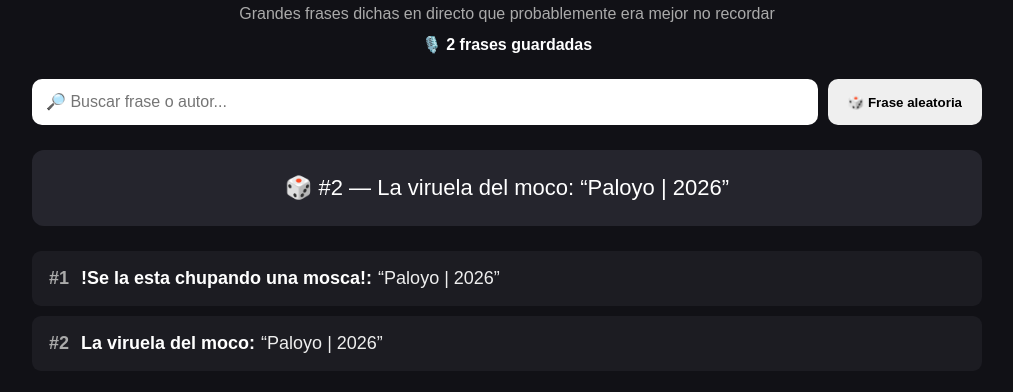
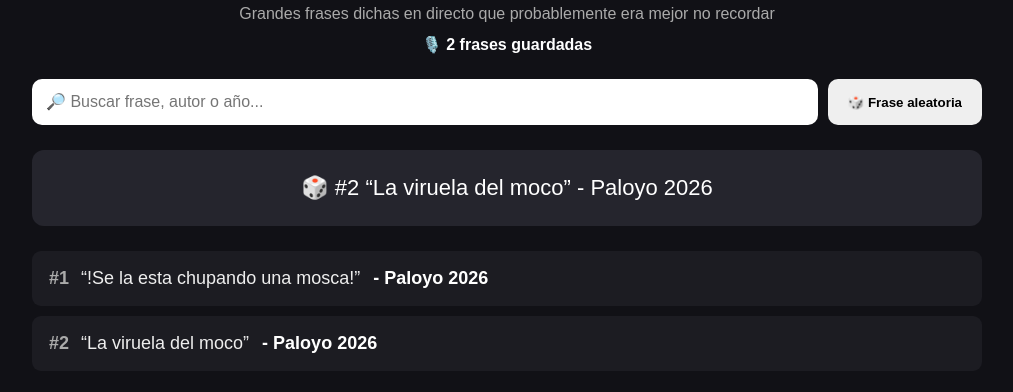
Before and after one commit to Paloyo-cat/Fraseario-Paloyo-y-amigos, a plain HTML site: page index.html in a window 1280 px wide. Both pictures are taken after a click on the button "🎲 Frase aleatoria". Shown: the part 110-502 px from the top of the page, without its empty margins (133-1146 px from the left). Drawn offline with Linux system fonts and the light colour scheme.

Commit message:
modificacion de formato del comando

```diff
--- a/index.html
+++ b/index.html
@@ -89,13 +89,13 @@
       margin-right: 12px;
     }
 
+    .texto-frase {
+      color: #eee;
+    }
+
     .autor {
       font-weight: bold;
-      margin-right: 6px;
-    }
-
-    .texto-frase {
-      color: #eee;
+      margin-left: 8px;
     }
 
     @media (max-width: 600px) {
@@ -129,7 +129,7 @@
       <input
         id="buscar"
         type="text"
-        placeholder="🔎 Buscar frase o autor..."
+        placeholder="🔎 Buscar frase, autor o año..."
       >
 
       <button onclick="fraseAleatoria()">
@@ -153,27 +153,44 @@
       .then(respuesta => respuesta.text())
       .then(texto => {
 
-         const lineas = texto
+        const lineas = texto
           .split(/\r?\n/)
           .map(linea => linea.trim())
-          .filter(linea => linea.length > 0 && linea !== "#");
+          .filter(linea =>
+            linea.length > 0 &&
+            linea !== "#"
+          );
 
         frases = lineas.map((linea, indice) => {
 
+          const partes = linea.split("|");
+
+          let frase = "";
           let autor = "";
-          let frase = linea;
+          let anio = "";
 
-          const separador = linea.indexOf("|");
+          if (partes.length >= 3) {
 
-          if (separador >= 0) {
-            autor = linea.substring(0, separador).trim();
-            frase = linea.substring(separador + 1).trim();
+            frase = partes[0].trim();
+            autor = partes[1].trim();
+            anio = partes[2].trim();
+
+          } else if (partes.length === 2) {
+
+            frase = partes[0].trim();
+            autor = partes[1].trim();
+
+          } else {
+
+            frase = linea.trim();
+
           }
 
           return {
             numero: indice + 1,
+            frase: frase,
             autor: autor,
-            frase: frase
+            anio: anio
           };
 
         });
@@ -205,10 +222,22 @@
           document.createElement("span");
 
         spanNumero.className = "numero";
-        spanNumero.textContent = "#" + item.numero;
+        spanNumero.textContent =
+          "#" + item.numero;
+
+
+        const spanFrase =
+          document.createElement("span");
+
+        spanFrase.className =
+          "texto-frase";
+
+        spanFrase.textContent =
+          "“" + item.frase + "”";
 
 
         div.appendChild(spanNumero);
+        div.appendChild(spanFrase);
 
 
         if (item.autor !== "") {
@@ -216,21 +245,20 @@
           const spanAutor =
             document.createElement("span");
 
-          spanAutor.className = "autor";
-          spanAutor.textContent = item.autor + ":";
+          spanAutor.className =
+            "autor";
+
+          spanAutor.textContent =
+            " - " +
+            item.autor +
+            (item.anio !== ""
+              ? " " + item.anio
+              : "");
 
           div.appendChild(spanAutor);
 
         }
 
-
-        const spanFrase =
-          document.createElement("span");
-
-        spanFrase.className = "texto-frase";
-        spanFrase.textContent = "“" + item.frase + "”";
-
-        div.appendChild(spanFrase);
 
         contenedor.appendChild(div);
 
@@ -244,12 +272,29 @@
       .addEventListener("input", function() {
 
         const texto =
-          this.value.toLowerCase().trim();
+          this.value
+            .toLowerCase()
+            .trim();
 
         const resultado =
           frases.filter(item =>
-            item.frase.toLowerCase().includes(texto) ||
-            item.autor.toLowerCase().includes(texto)
+
+            item.frase
+              .toLowerCase()
+              .includes(texto)
+
+            ||
+
+            item.autor
+              .toLowerCase()
+              .includes(texto)
+
+            ||
+
+            item.anio
+              .toLowerCase()
+              .includes(texto)
+
           );
 
         mostrarFrases(resultado);
@@ -264,37 +309,51 @@
       }
 
       const indice =
-        Math.floor(Math.random() * frases.length);
+        Math.floor(
+          Math.random() *
+          frases.length
+        );
 
       const item =
         frases[indice];
 
       const caja =
-        document.getElementById("aleatoria");
+        document.getElementById(
+          "aleatoria"
+        );
 
-      caja.style.display = "block";
+      caja.style.display =
+        "block";
+
+
+      let texto =
+        "🎲 #" +
+        item.numero +
+        " “" +
+        item.frase +
+        "”";
+
 
       if (item.autor !== "") {
 
-        caja.textContent =
-          "🎲 #" +
-          item.numero +
-          " — " +
-          item.autor +
-          ": “" +
-          item.frase +
-          "”";
-
-      } else {
-
-        caja.textContent =
-          "🎲 #" +
-          item.numero +
-          " — “" +
-          item.frase +
-          "”";
+        texto +=
+          " - " +
+          item.autor;
 
       }
+
+
+      if (item.anio !== "") {
+
+        texto +=
+          " " +
+          item.anio;
+
+      }
+
+
+      caja.textContent =
+        texto;
 
     }
 
```
